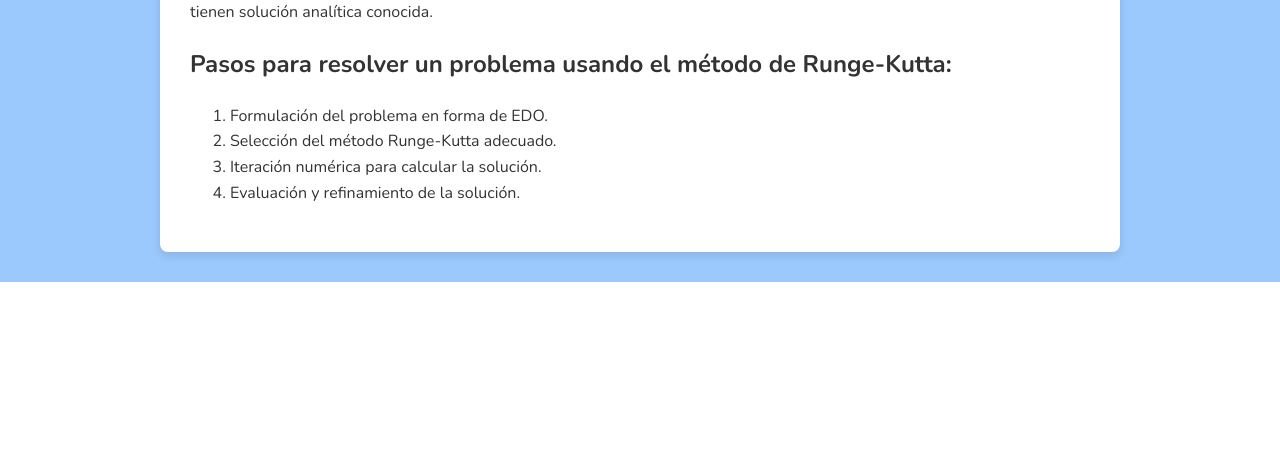
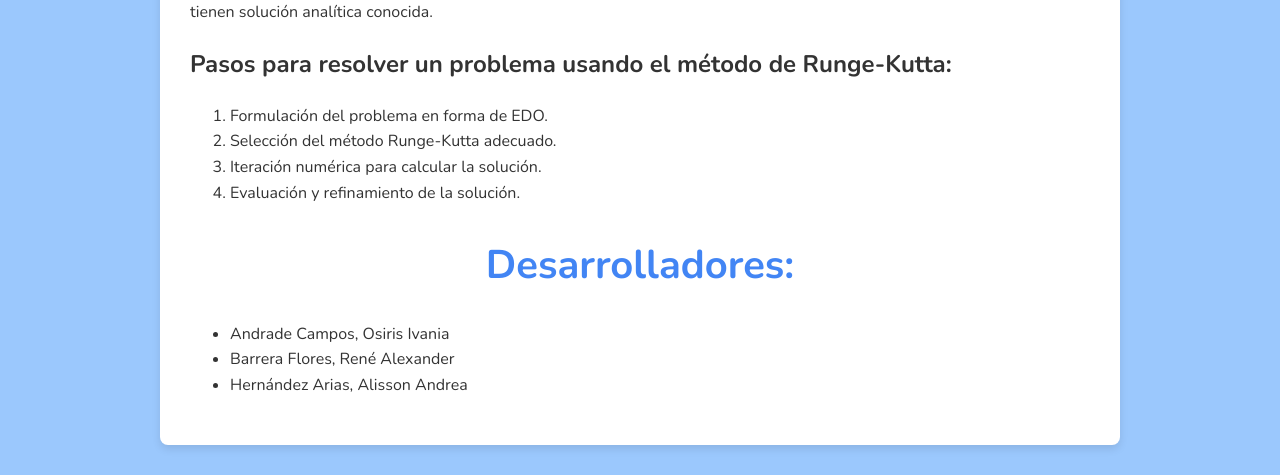
Before and after one commit to alissonhernandez/M-todos-ANS, a Django app: page / in a window 1280 px wide. Shown: the part 706-1181 px from the top of the page. Before the commit the page ends 988 px from the top, so only its background shows below. Run offline with Django 5.2, Linux system fonts and the light colour scheme; parts of the project's set-up code (start-up, migrations or seed data) failed here and were passed over.

Commit message:
Agregar desarrolladores

```diff
--- a/ProyectoFANS/ProyectoANS/app/static/css/styles.css
+++ b/ProyectoFANS/ProyectoANS/app/static/css/styles.css
@@ -382,7 +382,6 @@ form input[type="submit"]:hover {
     background-color: #1c577e;
 }
 
-
 /* Media Queries para dispositivos pequeños */
 @media (max-width: 768px) {
     nav ul {
--- a/ProyectoFANS/ProyectoANS/app/templates/home.html
+++ b/ProyectoFANS/ProyectoANS/app/templates/home.html
@@ -23,5 +23,13 @@
         <li>Iteración numérica para calcular la solución.</li>
         <li>Evaluación y refinamiento de la solución.</li>
     </ol>
+
+    <h1>Desarrolladores:</h1>
+    <ul>
+        <li>Andrade Campos, Osiris Ivania</li>
+        <li>Barrera Flores, René Alexander</li>
+        <li>Hernández Arias, Alisson Andrea</li>
+    </ul>
 </div>
+
 {% endblock %}
```
